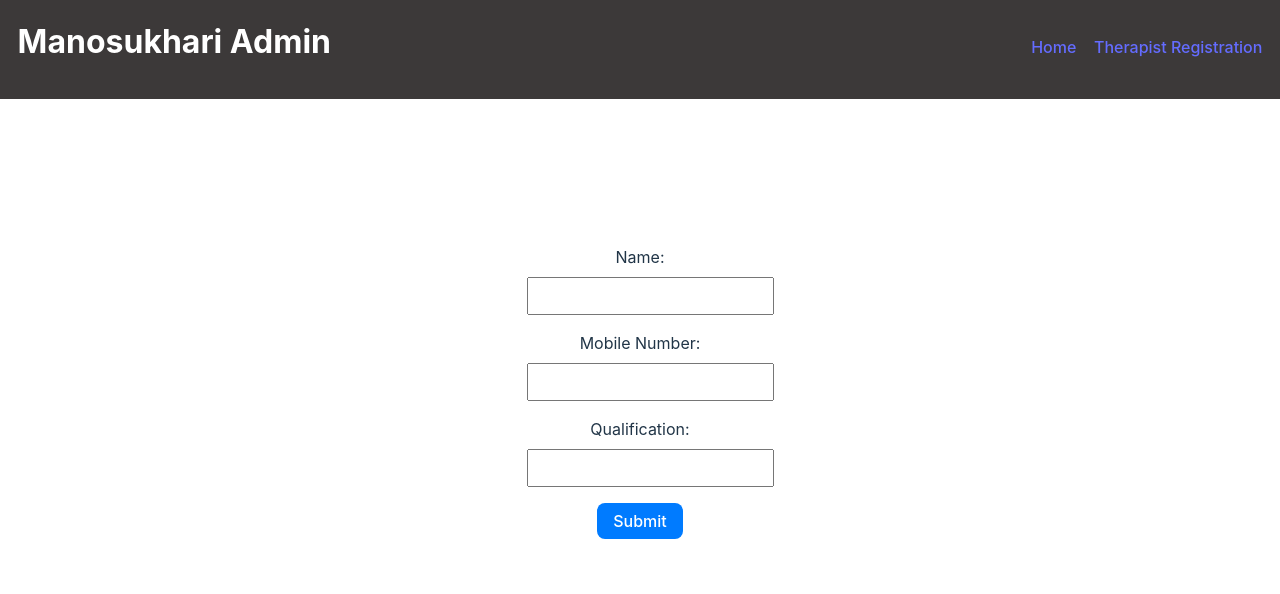
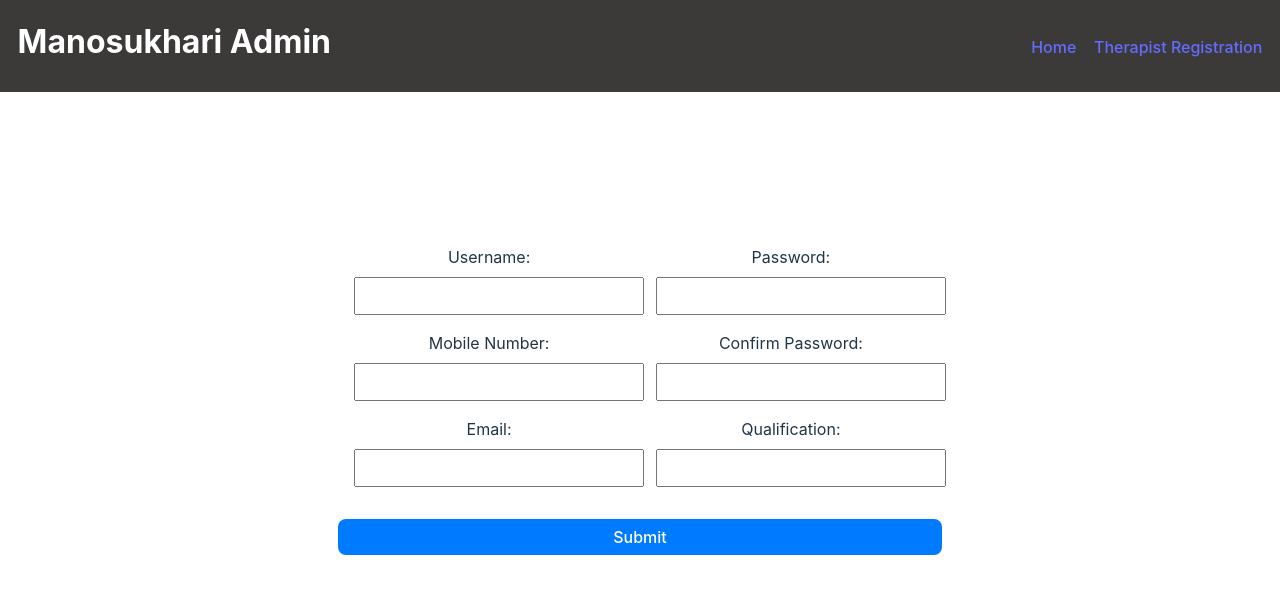
Before and after one commit to HaswanthKurevella/adminConsole, a React (Vite) app in the folder frontend/: page /therapistReg in a window 1280 px wide. Shown: the top 594 px of the page. Built offline with nearby package versions, Linux system fonts and the light colour scheme.

Commit message:
therapist form update

```diff
--- a/frontend/src/styles/TherapistReg.css
+++ b/frontend/src/styles/TherapistReg.css
@@ -1,9 +1,17 @@
-form {
-    max-width: 400px;
+.therapist-form {
+  max-width: 800px;
   margin: 0 auto;
+  display: flex;
+  flex-wrap: wrap;
 }
 
-  div {
+.column {
+  flex: 1;
+  padding: 0 1rem;
+  margin-bottom: 1rem;
+}
+
+.column div {
   margin-bottom: 1rem;
 }
 
@@ -19,6 +27,7 @@ form {
 }
 
 button {
+  width: 100%;
   padding: 0.5rem 1rem;
   font-size: 1rem;
   background-color: #007bff;
--- a/frontend/src/therapistReg.jsx
+++ b/frontend/src/therapistReg.jsx
@@ -3,8 +3,11 @@ import "./styles/TherapistReg.css";
 
 const TherapistForm = () => {
   const [formData, setFormData] = useState({
-    name: '',
+    username: '',
     mobileNumber: '',
+    email: '',
+    password: '',
+    confirmPassword: '',
     qualification: ''
     // Add other fields here as needed
   });
@@ -19,19 +22,27 @@ const TherapistForm = () => {
 
   const handleSubmit = (e) => {
     e.preventDefault();
+    // Check if password and confirmPassword match here
+
+    if (formData.password !== formData.confirmPassword) {
+      alert("Passwords do not match");
+      return;
+    }
+
     // Handle form submission logic here
     console.log(formData);
   };
 
   return (
-    <form onSubmit={handleSubmit}>
+    <form onSubmit={handleSubmit} className="therapist-form">
+      <div className="column">
         <div>
-        <label htmlFor="name">Name:</label>
+          <label htmlFor="username">Username:</label>
           <input
             type="text"
-          id="name"
-          name="name"
-          value={formData.name}
+            id="username"
+            name="username"
+            value={formData.username}
             onChange={handleChange}
             required
           />
@@ -48,6 +59,41 @@ const TherapistForm = () => {
           />
         </div>
         <div>
+          <label htmlFor="email">Email:</label>
+          <input
+            type="email"
+            id="email"
+            name="email"
+            value={formData.email}
+            onChange={handleChange}
+            required
+          />
+        </div>
+      </div>
+      <div className="column">
+        <div>
+          <label htmlFor="password">Password:</label>
+          <input
+            type="password"
+            id="password"
+            name="password"
+            value={formData.password}
+            onChange={handleChange}
+            required
+          />
+        </div>
+        <div>
+          <label htmlFor="confirmPassword">Confirm Password:</label>
+          <input
+            type="password"
+            id="confirmPassword"
+            name="confirmPassword"
+            value={formData.confirmPassword}
+            onChange={handleChange}
+            required
+          />
+        </div>
+        <div>
           <label htmlFor="qualification">Qualification:</label>
           <input
             type="text"
@@ -58,7 +104,7 @@ const TherapistForm = () => {
             required
           />
         </div>
-      {/* Add other fields here */}
+      </div>
       <button type="submit">Submit</button>
     </form>
   );
```
Lines whose indentation alone changed are shown as unchanged.
